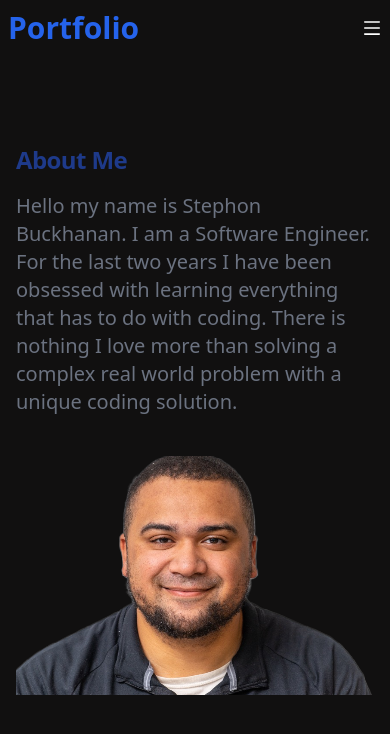
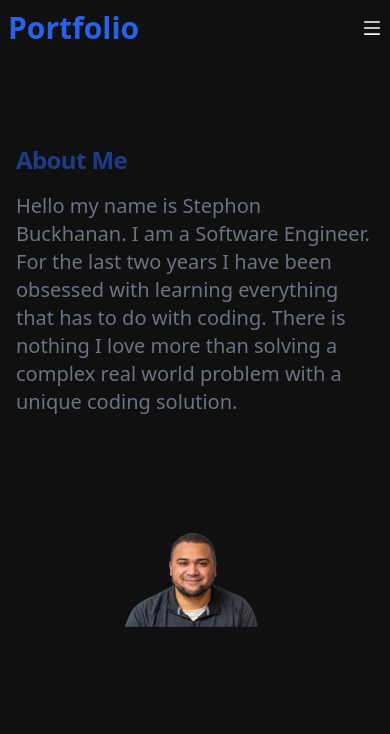
Before and after one commit to sbuckhanan/Personal-Portfolio, a React (Create React App) app: page / in a window 390 px wide. Shown: the top 734 px of the page. Built offline with nearby package versions, Linux system fonts and the light colour scheme.

Commit message:
finish about me

```diff
--- a/src/components/About.jsx
+++ b/src/components/About.jsx
@@ -25,7 +25,7 @@ export const About = () => {
 										<img
 											src='images/portrait.png'
 											alt=''
-											className='mt-5 object-none object-center'
+											className='mt-0 md:object-none object-center'
 										/>
 									</div>
 								</div>
```
